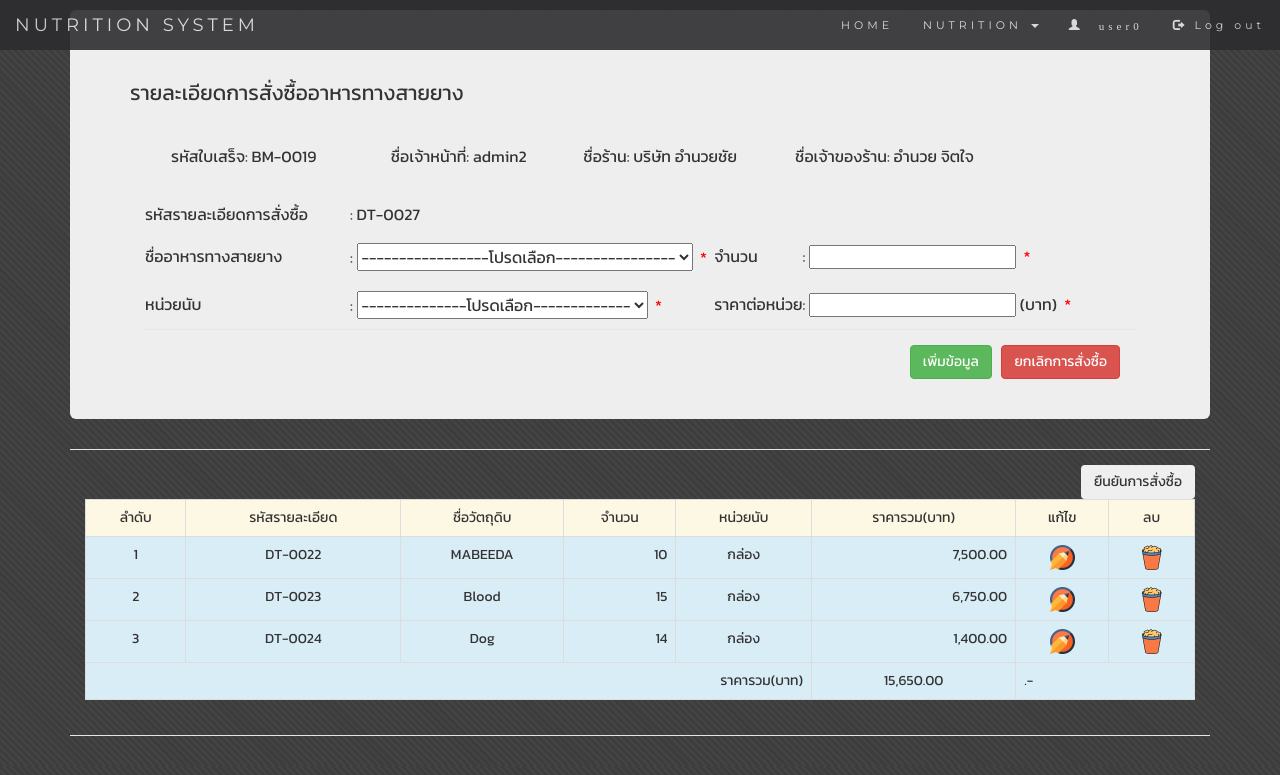
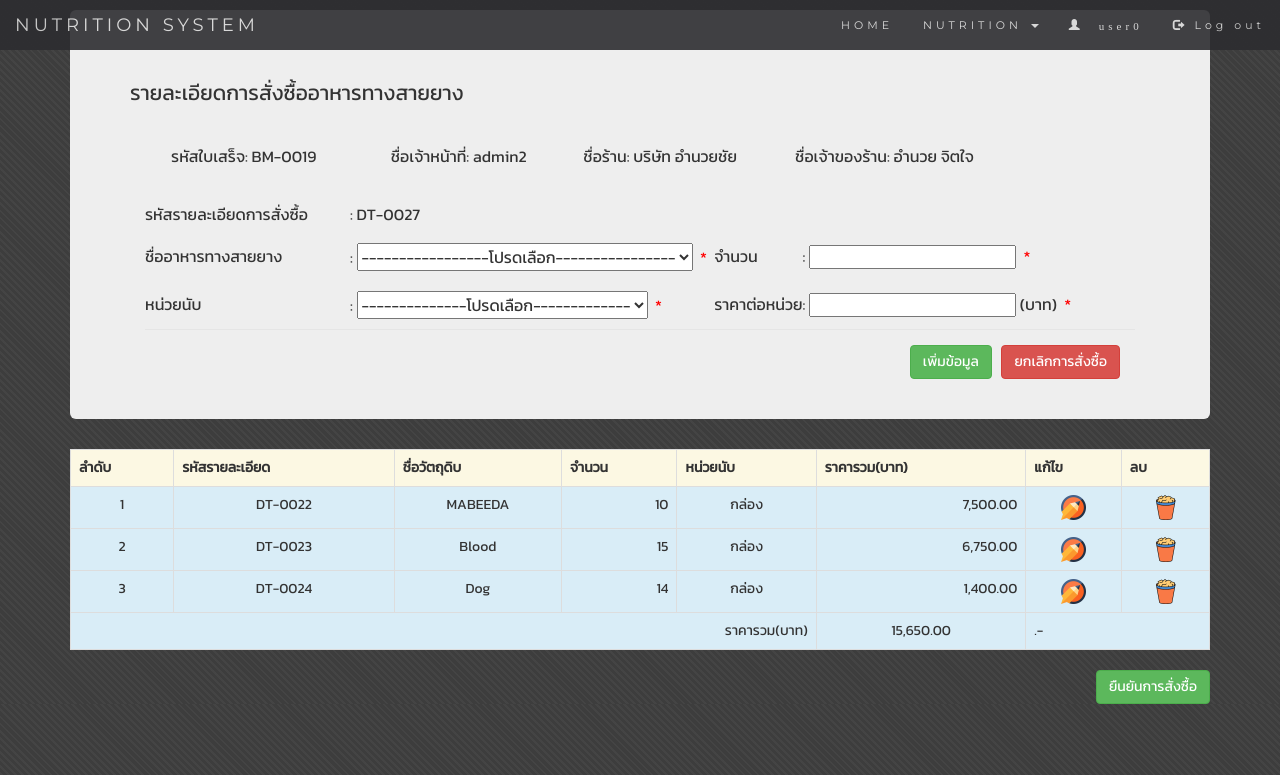
Before and after one commit to flamezaxaou10/Nutrition, a PHP site: the page made by select_feed.php in a window 1280 px wide. Shown: the top 775 px of the page. Run offline with PHP 8.4, Linux system fonts and the light colour scheme; a user stored in the database is signed in; data comes from the database, SQL or seed files in the repository; data that the repository does not hold is empty.

Commit message:
แก้ 8

```diff
--- a/insert_feed.php
+++ b/insert_feed.php
@@ -62,13 +62,17 @@ include 'header.php';
 								<?
 								}
 								error_reporting(0);
+								date_default_timezone_set("Asia/Bangkok") ;
 			          $strDate=date('d-m-Y');
 			            $strYear = date("Y",strtotime($strDate))+543;
 			            $strMonth= date("n",strtotime($strDate));
 			            $strDay= date("j",strtotime($strDate));
+			            $strDays= date("l",strtotime($strDate));
+			            $strDayCut = Array("Monday"=>"วันจันทร์","Tuesday"=>"วันอังคาร","Wednesday"=>"วันพุธ","Thursday"=>"วันพฤหัสบดี","Friday"=>"วันศุกร์","Saturday"=>"วันเสาร์","Sunday"=>"วันอาทิตย์");
 			            $strMonthCut = Array("","มกราคม","กุมภาพันธ์","มีนาคม","เมษายน","พฤษภาคม","มิถุนายน","กรกฎาคม","สิงหาคม","กันยายน","ตุลาคม","พฤษจิกายน","ธันวาคม");
 			            $strMonthThai=$strMonthCut[$strMonth];
-									$date=$strDay." ".$strMonthThai." ".$strYear;
+			            $strDaysThai = $strDayCut[$strDays];
+			            $date=$strDaysThai." ".$strDay." ".$strMonthThai." ".$strYear;
 								?>
 							</select></table>
 
--- a/select_feed.php
+++ b/select_feed.php
@@ -176,22 +176,20 @@ include 'header.php';
 				}
 				 ?>
         <div class="container">
-						<div class="modal-footer">
               <table class="table table-striped table-bordered">
+								<form method="post" action="#">
+								<input type="hidden" name="sum" value="<?php echo $sum; ?>">
 
-								<form method="post" action="#">
-								</div><input type="hidden" name="sum" value="<?php echo $sum; ?>">
- 								 <input type="submit" class="btn" name="submit2" value="ยืนยันการสั่งซื้อ" onclick="return confirm('ยืนยันการสั่งซื้อ?')">
  							 </form>
               <tr class="warning">
-                <td align=center>ลำดับ</td>
-                <td align=center>รหัสรายละเอียด</td>
-                <td align=center>ชื่อวัตถุดิบ</td>
-                <td align=center>จำนวน</td>
-                <td align=center>หน่วยนับ</td>
-                <td align=center>ราคารวม(บาท)</td>
-                <td align=center>แก้ไข</td>
-                <td align=center>ลบ</td>
+                <th align=center>ลำดับ</th>
+                <th align=center>รหัสรายละเอียด</th>
+                <th align=center>ชื่อวัตถุดิบ</th>
+                <th align=center>จำนวน</th>
+                <th align=center>หน่วยนับ</th>
+                <th align=center>ราคารวม(บาท)</th>
+                <th align=center>แก้ไข</th>
+                <th align=center>ลบ</th>
               </tr>
 							<?php
               $no=1;
@@ -229,10 +227,10 @@ $no++;
 							 </td></tr>
 
 							 </table>
+							 <div class="text-right">	<input type="submit" class="btn btn-success" name="submit2" value="ยืนยันการสั่งซื้อ" onclick="return confirm('ยืนยันการสั่งซื้อ?')"></div>
               </div>
 
 
-          <div class="modal-footer">
   </div>
 
 		</div>
```
Lines whose indentation alone changed are shown as unchanged.
